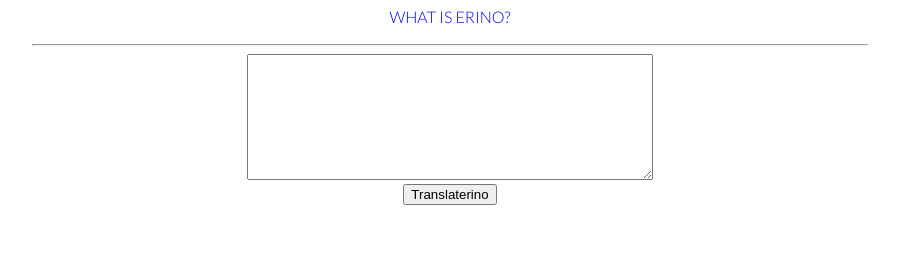
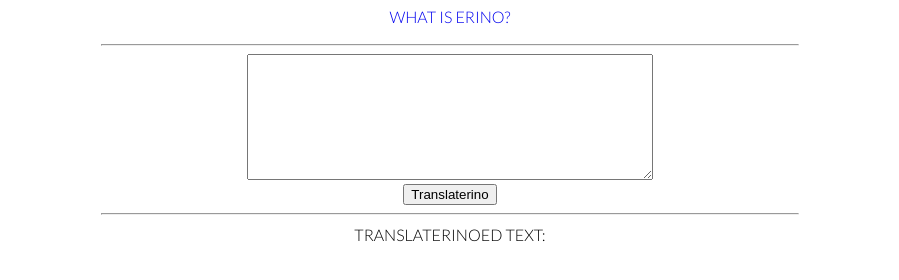
Before and after one commit to williamxie11/Translaterino, a plain HTML site: page index.html in a window 1280 px wide. Shown: the part 100-380 px from the top of the page, without its empty margins (190-1089 px from the left). Drawn offline with Linux system fonts and the light colour scheme.

Commit message:
Added output area

```diff
--- a/css/stylerino.css
+++ b/css/stylerino.css
@@ -52,10 +52,22 @@
 	max-width: 600px;
 }
 
+#output-title {
+	margin-top: 10px;
+
+	font-family: Lato-Light;
+	font-size: 16px;
+	text-align: center;
+	text-transform: uppercase;
+}
+
 #text-output {
-	padding-top: 25px;
-	padding-left: 5%;
-	padding-right: 5%;
+	margin-top: 25px;
+	margin-left: 15%;
+	margin-right: 15%;
+
+	font-family: Lato-Light;
+	font-size: 18px;
 }
 
 /* Fonts */
--- a/index.html
+++ b/index.html
@@ -11,14 +11,16 @@
 			<div id="description">A tool for translating from English to Erino</div>
 			<div id="whatis"><a href="#" style="text-decoration: none">What is Erino?</a></div>
 		</div>
-		<hr width=66%>
+		<hr width=55%>
 		<!-- Translation Body -->
 		<div class="content">
 			<div class="input-area">
 				<textarea id="text-input" rows="8"></textarea>
 			</div>
 			<input id="buttonerino" type="button" value="Translaterino"></input>
+			<hr width=55%>
 			<div class="output-area">
+				<div id="output-title">Translaterinoed Text:</div>
 				<div id="text-output" rows="10"></div>
 			</div>
 		</div>
```
